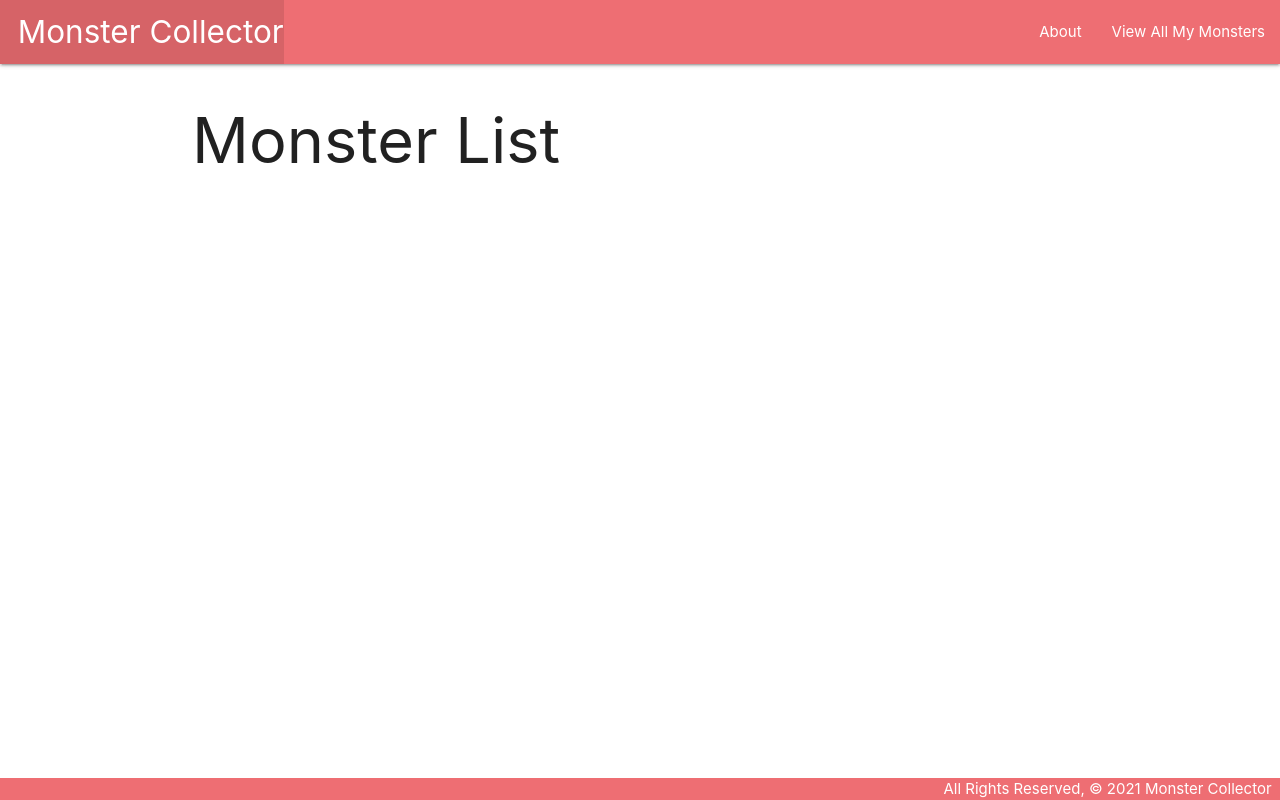
After one commit to guantanamobosch/monster_collector, a Django app: template monstercollector/main_app/templates/monsters/index.html in a window 1280 px wide. The commit adds this page. Run offline with Django 3.2, Linux system fonts and the light colour scheme; the template is opened without the code that fills it, so the values that code supplies are empty.

Commit message:
collector lab part 1 complete commit

```diff
--- a/monstercollector/main_app/templates/base.html
+++ b/monstercollector/main_app/templates/base.html
@@ -7,7 +7,7 @@
     <meta charset="UTF-8">
     <meta name="viewport" content="width=device-width, initial-scale=1.0">
     <meta http-equiv="X-UA-Compatible" content="ie=edge">
-    <title>Cat Collector</title>
+    <title>Monster Collector</title>
     <link rel="stylesheet" href="https://cdnjs.cloudflare.com/ajax/libs/materialize/1.0.0/css/materialize.min.css">
     <link rel="stylesheet" type="text/css" href="{% static 'css/style.css' %}">
 </head>
@@ -21,6 +21,7 @@
                 </ul>
                 <ul class="right">
                     <li><a href="/about">About</a></li>
+                    <li><a href="/monsters">View All My Monsters</a></li>
                 </ul>
             </div>
         </nav>
@@ -30,7 +31,7 @@
         {% endblock %}
     </main>
     <footer class="page-footer">
-        <div class="right">All Rights Reserved, &copy; 2021 Cat Collector &nbsp;</div>
+        <div class="right">All Rights Reserved, &copy; 2021 Monster Collector &nbsp;</div>
     </footer>
 </body>
 
--- /dev/null
+++ b/monstercollector/main_app/templates/monsters/index.html
@@ -0,0 +1,17 @@
+{% extends 'base.html' %}
+{% block content %}
+
+<h1>Monster List</h1>
+
+{% for monster in monsters %}
+<div class="card">
+    <div class="card-content">
+        <span class="card-title">{{ monster.name }}</span>
+        <p>Type: {{ monster.type }}</p>
+        <p>Size: {{ monster.size }}</p>
+        <p>Alignment: {{ monster.alignment }}</p>
+    </div>
+</div>
+{% endfor %}
+
+{% endblock %}
--- a/monstercollector/main_app/urls.py
+++ b/monstercollector/main_app/urls.py
@@ -4,4 +4,5 @@ from . import views
 urlpatterns = [
     path('', views.home, name='home'),
     path('about/', views.about, name='about'),
+    path('monsters/', views.monsters_index, name='index'),
 ]
```
Also changed, not shown: monstercollector/main_app/templates/home.html (+4 -15 lines), monstercollector/main_app/views.py (+10 -0 lines).
